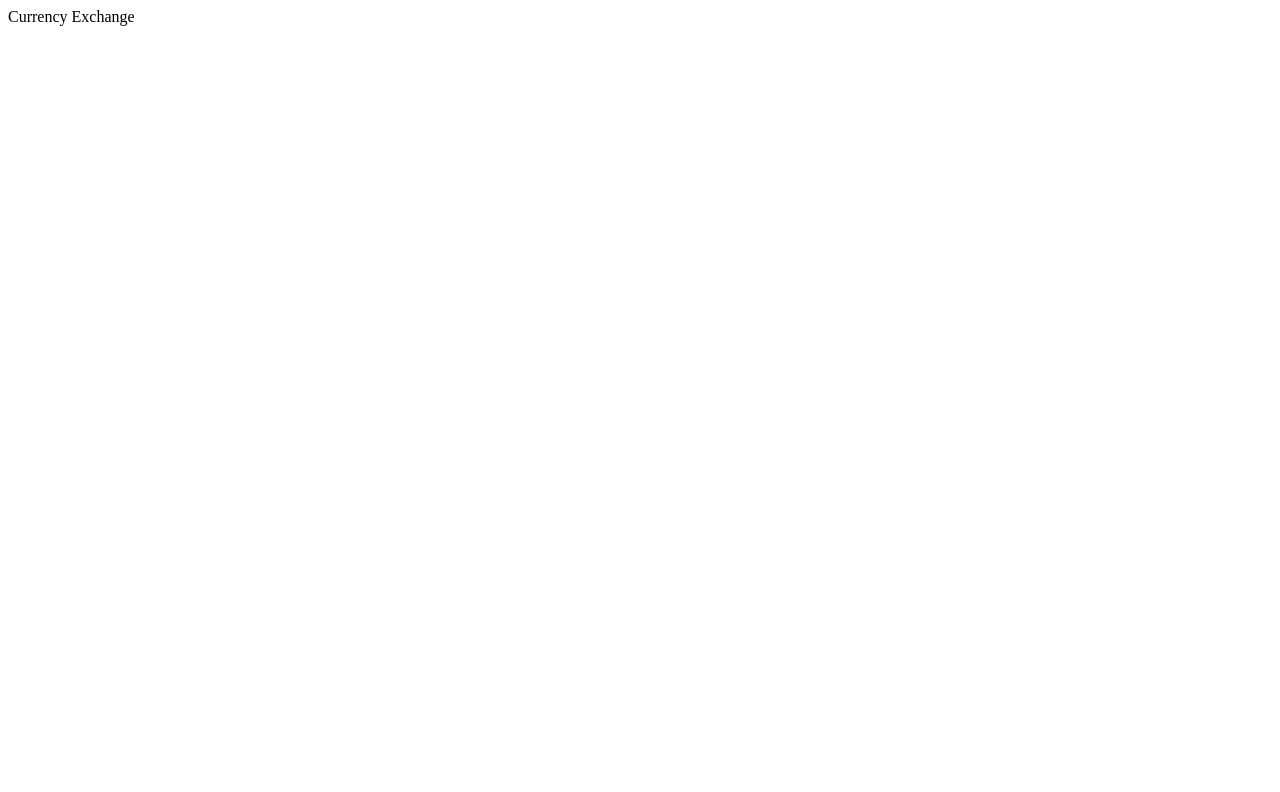
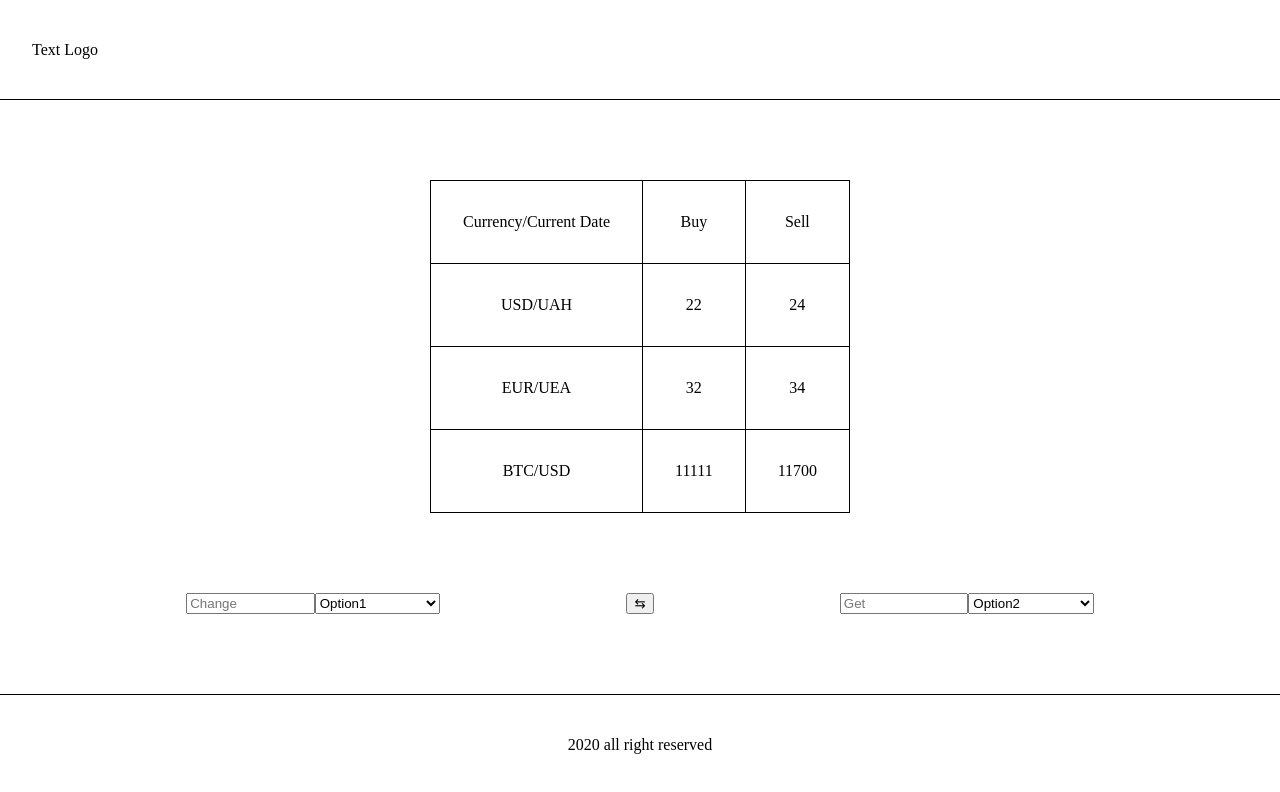
Before and after one commit to MyroslavaMM/currency-exchange-react, a React (Create React App) app: page / in a window 1280 px wide. Shown: the top 792 px of the page. Built offline with nearby package versions, Linux system fonts and the light colour scheme.

Commit message:
created components. added basic styles

```diff
--- a/src/App.js
+++ b/src/App.js
@@ -1,9 +1,18 @@
 import React from 'react';
 import './App.css';
+import Header from'./components/Header/Header';
+import CurrencyTable from './components/CurrencyTable/CurrencyTable';
+import CurrencyExchange from './components/CurrencyExchange/CurrencyExchange';
+import Footer from './components/Footer/Footer';
 
 function App() {
   return (
-    <div>Currency Exchange</div>
+    <div>
+      <Header />
+      <CurrencyTable />
+      <CurrencyExchange />
+      <Footer />
+    </div>
   );
 }
 
--- /dev/null
+++ b/src/components/CurrencyExchange/CurrencyExchange.css
@@ -0,0 +1,23 @@
+.exchangeForm {
+    margin: 5rem 0;
+    display: flex;
+    flex-direction: row;
+    justify-content: space-evenly;
+}
+
+.exchangeBlock {
+    display: flex;
+    flex-direction: row;
+}
+
+.inputBlock {
+    display: flex;
+    flex-direction: column;
+}
+
+.exchangeInput,
+.select {
+    width: 100%;
+    height: auto;
+    box-sizing: border-box;
+}
--- /dev/null
+++ b/src/components/CurrencyExchange/CurrencyExchange.js
@@ -0,0 +1,23 @@
+import React from "react";
+import './CurrencyExchange.css';
+
+function CurrencyExchange() {
+    return (
+        <form className="exchangeForm">
+            <div className="exchangeBlock">
+                <input className="exchangeInput" type="number" placeholder="Change" name="change"></input>
+                <select className="select">
+                    <option>Option1</option>
+                </select>
+            </div>
+            <button className="exchangeButton">⇆</button>
+            <div className="exchangeBlock">
+                <input className="exchangeInput" type="number" placeholder="Get" name="get"></input>
+                <select className="select">
+                    <option>Option2</option>
+                </select>
+            </div>
+        </form>
+    )
+}
+export default CurrencyExchange;
--- /dev/null
+++ b/src/components/CurrencyTable/CurrencyTable.css
@@ -0,0 +1,16 @@
+.table {
+    margin: 5rem auto;
+    border: 1px solid black;
+    border-collapse: collapse;
+}
+
+.headlines,
+.row,
+.item {
+    border: 1px solid black;
+}
+
+.item {
+    padding: 2rem;
+    text-align: center;
+}
--- /dev/null
+++ b/src/components/CurrencyTable/CurrencyTable.js
@@ -0,0 +1,35 @@
+import React from "react";
+import './CurrencyTable.css';
+
+function CurrencyTable() {
+    return (
+        <table className="table">
+            <thead className="headlines">
+                <tr className="row">
+                    <td className="headlines-item item">Currency/Current Date</td>
+                    <td className="headlines-item item">Buy</td>
+                    <td className="headlines-item item">Sell</td>
+                </tr>
+            </thead>
+            <tbody>
+                <tr className="row">
+                    <td className="headlines-item item">USD/UAH</td>
+                    <td className="buy item">22</td>
+                    <td className="sell item">24</td>
+                </tr>
+                <tr className="row">
+                    <td className="headlines-item item">EUR/UEA</td>
+                    <td className="buy item">32</td>
+                    <td className="sell item">34</td>
+                </tr>
+                <tr className="row">
+                    <td className="headlines-item item">BTC/USD</td>
+                    <td className="buy item">11111</td>
+                    <td className="sell item">11700</td>
+                </tr>
+            </tbody>
+        </table>
+    )
+}
+
+export default CurrencyTable;
--- /dev/null
+++ b/src/components/Footer/Footer.css
@@ -0,0 +1,7 @@
+.footer {
+    display: flex;
+    justify-content: center;
+    align-items: center;
+    border-top: 1px solid black;
+    height: 100px;
+}
--- /dev/null
+++ b/src/components/Footer/Footer.js
@@ -0,0 +1,12 @@
+import React from "react";
+import './Footer.css';
+
+function Footer() {
+    return(
+        <div className="footer">
+            <p>2020 all right reserved</p>
+        </div>
+    )
+}
+
+export default Footer;
--- /dev/null
+++ b/src/components/Header/Header.css
@@ -0,0 +1,8 @@
+.header {
+    display: flex;
+    align-items: center;
+    width: 100%;
+    height: 100px;
+    border-bottom: 1px solid black;
+    padding: 0 2rem;
+}
--- /dev/null
+++ b/src/components/Header/Header.js
@@ -0,0 +1,12 @@
+import React from 'react';
+import './Header.css';
+
+function Header () {
+    return(
+        <div className='header'>
+            <p>Text Logo</p>
+        </div>
+    )
+}
+
+export default Header;
--- a/src/index.css
+++ b/src/index.css
@@ -0,0 +1,4 @@
+* {
+    margin: 0;
+    box-sizing: border-box;
+}
```
